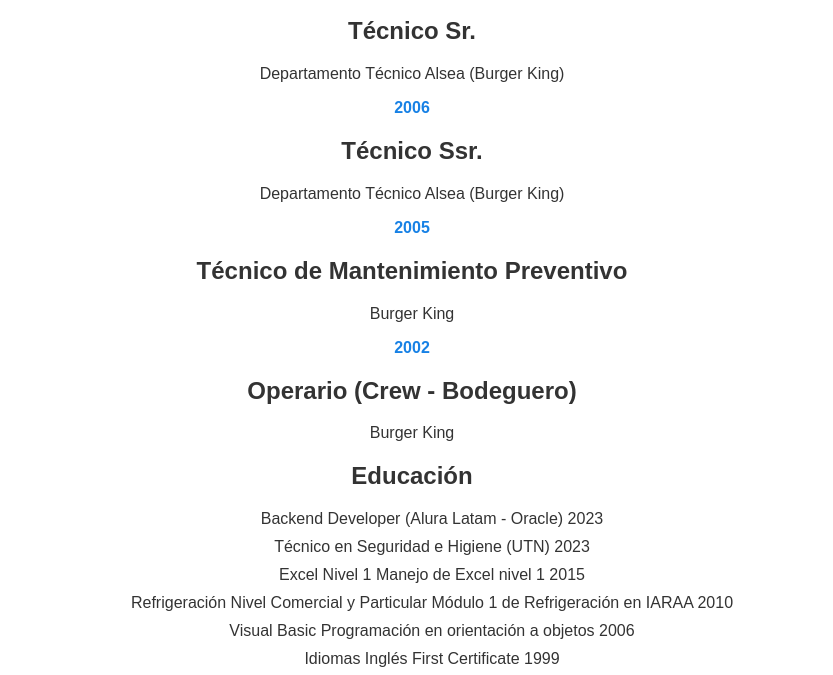
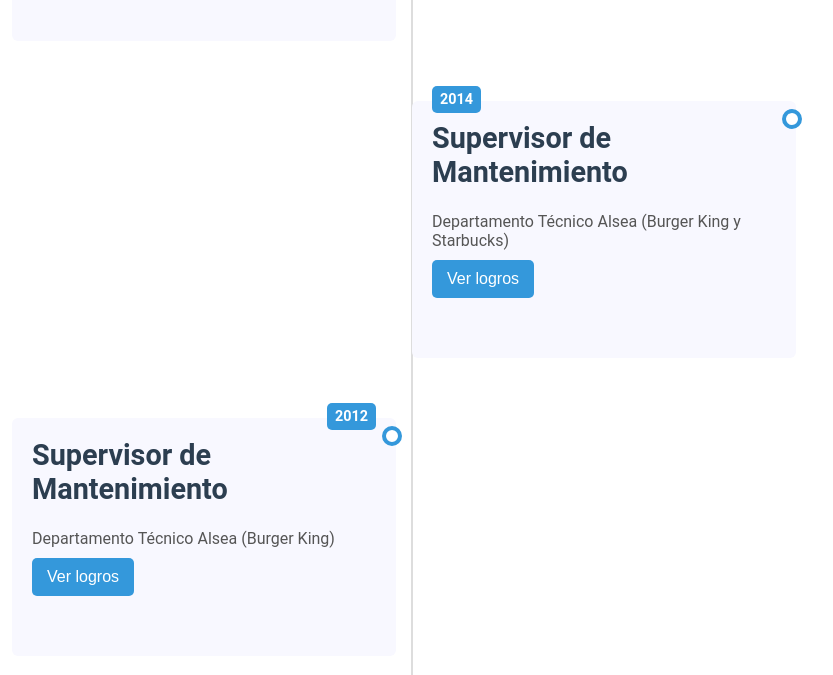
Before and after one commit to CristianMerlo/CMCV, a plain HTML site: page index.html in a window 1280 px wide. Shown: the part 1831-2506 px from the top of the page, without its empty margins (228-1061 px from the left). Drawn offline with Linux system fonts and the light colour scheme.

Commit message:
update css

```diff
--- a/index.css
+++ b/index.css
@@ -1,104 +1,227 @@
 body {
   background-color: #fff;
-    font-family: Arial;
+  font-family: 'Roboto', sans-serif;
   color: #333;
+  margin: 0;
 }
 
 h1 {
   text-align: center;
+  font-size: 2.5em;
+  margin-bottom: 0.5em;
+  color: #2c3e50;
 }
 
 h2 {
   text-align: center;
+  font-size: 1.8em;
+  margin-top: 1em;
+  margin-bottom: 0.8em;
+  color: #3498db;
 }
-
 
 .header {
   display: flex;
   justify-content: center;
+  margin-bottom: 2em;
 }
 
 .foto {
-    margin-right: 20px;
   text-align: center;
+  box-shadow: 0 4px 8px rgba(0, 0, 0, 0.1);
 }
 
 .foto img {
-    border: 1px solid #333;
   border-radius: 50%;
   width: 150px;
   height: 150px;
+  object-fit: cover;
+  border: 3px solid #fff;
 }
 
 .timeline {
   position: relative;
-   width: 100%;
+  max-width: 800px;
+  margin: 0 auto;
+  padding: 2em 0;
 }
 
 .timeline::after {
   content: '';
   position: absolute;
-   width: 6px;
-   background-color: #333;
+  width: 2px;
+  background-color: #ddd;
+  top: 0;
+  bottom: 0;
+  left: 50%;
+  margin-left: -1px;
+  z-index: -1;
 }
 
 .container {
-   text-align: center;
-   width: 100%;
+  padding: 10px 0;
+  position: relative;
+  background-color: inherit;
+  width: 48%;
+  margin-bottom: 40px;
+}
+
+.container::after {
+  content: '';
+  position: absolute;
+  width: 12px;
+  height: 12px;
+  right: -6px;
+  background-color: white;
+  border: 4px solid #3498db;
+  top: 18px;
+  border-radius: 50%;
+  z-index: 1;
+}
+
+.left {
+  left: 0;
+}
+
+.right {
+  left: 50%;
+}
+
+.left::before {
+  content: " ";
+  height: 0;
+  position: absolute;
+  top: 15px;
+  width: 0;
+  z-index: 1;
+  right: 12px;
+  border: medium solid white;
+  border-width: 7px 0 7px 7px;
+  border-color: transparent transparent transparent #f8f8ff;
+}
+
+.right::before {
+  content: " ";
+  height: 0;
+  position: absolute;
+  top: 15px;
+  width: 0;
+  z-index: 1;
+  left: 12px;
+  border: medium solid white;
+  border-width: 7px 7px 7px 0;
+  border-color: transparent #f8f8ff transparent transparent;
 }
 
 .content {
-   margin: 0 auto;
-   width: 80%;
+  padding: 20px;
+  background-color: #f8f8ff;
+  position: relative;
+  border-radius: 6px;
 }
 
 .date {
+  position: absolute;
+  top: -5px;    /* Adjusted top position to lift year boxes significantly*/
+  font-size: 0.9em;
   font-weight: bold;
-   color: #1781e5;
-   margin-bottom: 20px;
+  color: #fff;
+  background-color: #3498db;
+  padding: 5px 8px;
+  border-radius: 5px;
+  z-index: 2;
+}
+
+.left .date {
+  right: 20px;
+}
+
+.right .date {
+  left: 20px;
+}
+
+
+.content h2 {
+  text-align: left;
+  margin-top: 0;
+  color: #2c3e50;
+}
+
+.content p {
+  margin-bottom: 10px;
+  color: #555;
+}
+
+.content button {
+  background-color: #3498db;
+  color: white;
+  padding: 10px 15px;
+  border: none;
+  border-radius: 5px;
+  cursor: pointer;
+  font-size: 1em;
+  transition: background-color 0.3s ease;
+}
+
+.content button:hover {
+  background-color: #2980b9;
+}
+
+.logros {
+  opacity: 0;
+  max-height: 0;
+  overflow: hidden;
+  transition: opacity 0.5s ease-in-out, max-height 0.5s ease-in-out;
+  margin-top: 10px;
+}
+
+.logros.show {
+  opacity: 1;
+  max-height: 500px;
 }
 
 .educacion {
   text-align: center;
-    margin: 0 auto;
+  margin: 2em auto;
   width: 80%;
+  max-width: 800px;
 }
 
-  ul li {
-    list-style-type: none;
+.educacion ul {
+  padding: 0;
+  list-style: none;
 }
 
 .educacion ul li {
-  margin-bottom: 10px;
+  margin-bottom: 1em;
+  padding: 1em;
+  background-color: #f8f8ff;
+  border-radius: 5px;
+  box-shadow: 0 2px 4px rgba(0, 0, 0, 0.05);
+  text-align: left;
 }
-.timeline .content .button {
-    background-color: #337ab7;
-    color: #fff;
-    border-radius: 10px;
-    margin-bottom: 10px;
-  }
-.btn {
-  background-color: #337ab7;
-  color: #fff;
-  border-radius: 10px;
-  margin-right: 20px;
-}
+
 .linkedin-box {
-    position: absolute;
-    top: 50%;
-    left: 50%;
-    transform: translate(-50%, -50%);
-    display: flex;
-    justify-content: center;
-    align-items: center;
+  text-align: center;
+  margin-top: 2em;
 }
 
 .btn.linkedin {
   background-color: #007BBD;
   color: #fff;
+  border: none;
   border-radius: 5px;
-    font-size: 16px;
-    padding: 10px 20px;
+  font-size: 1.1em;
+  padding: 12px 25px;
+  cursor: pointer;
+  text-decoration: none;
+  display: inline-flex;
+  align-items: center;
+  transition: background-color 0.3s ease;
+}
+
+.btn.linkedin:hover {
+  background-color: #005a87;
 }
 
 .btn.linkedin i {
```
Lines whose indentation alone changed are shown as unchanged.
